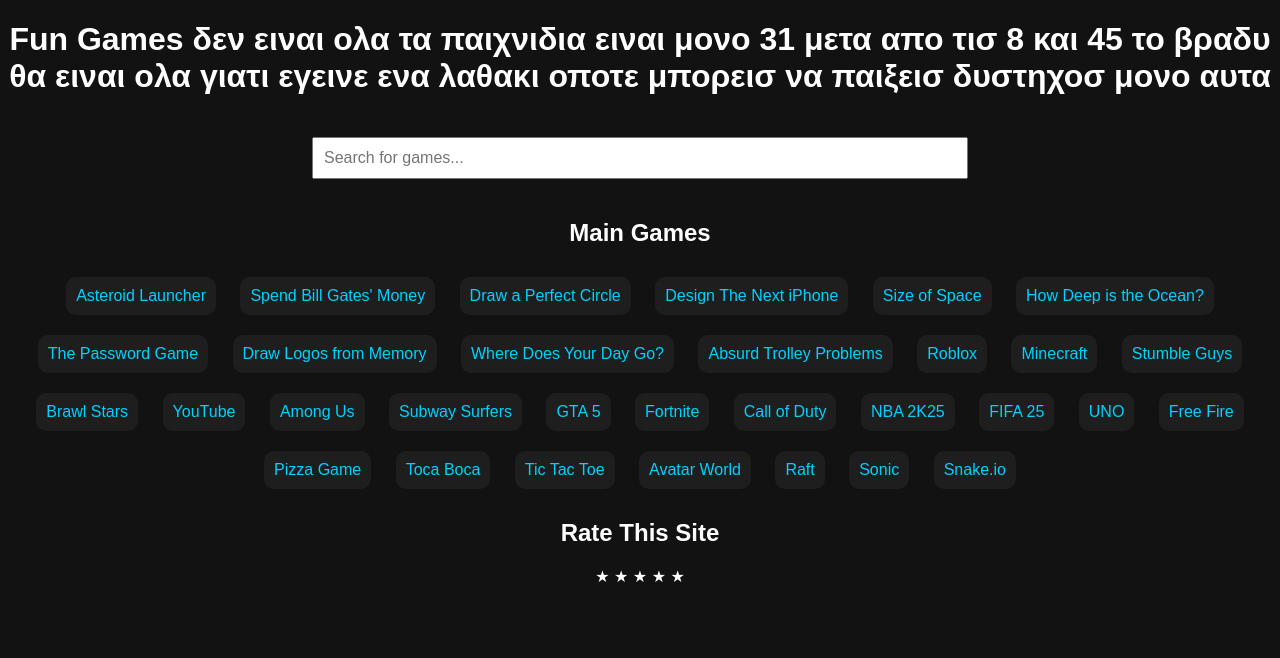
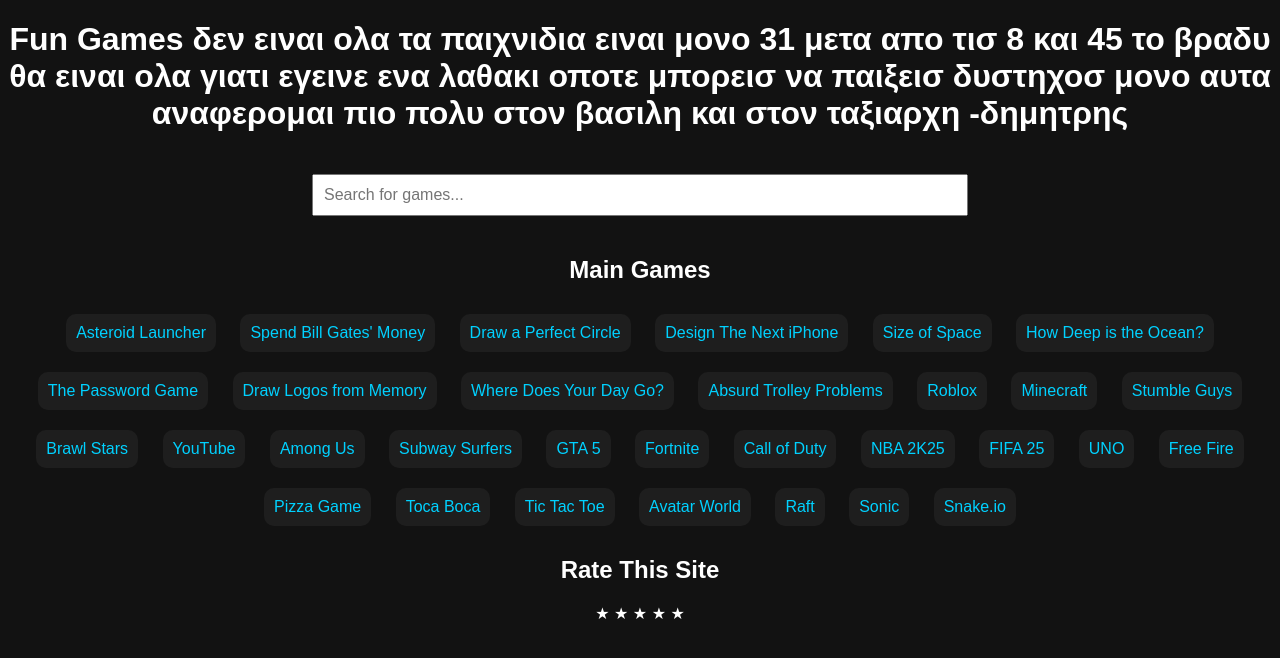
Before and after one commit to dimitris-banagis/gameverse, a plain HTML site: page index.html in a window 1280 px wide. Drawn offline with Linux system fonts and the light colour scheme.

Commit message:
index.html

```diff
--- a/index.html
+++ b/index.html
@@ -34,7 +34,7 @@
     </style>
 </head>
 <body>
-    <h1>Fun Games δεν ειναι ολα τα παιχνιδια ειναι μονο 31 μετα απο τισ 8 και 45 το βραδυ θα ειναι ολα γιατι εγεινε ενα λαθακι οποτε μπορεισ να παιξεισ δυστηχοσ μονο αυτα</h1>
+    <h1>Fun Games δεν ειναι ολα τα παιχνιδια ειναι μονο 31 μετα απο τισ 8 και 45 το βραδυ θα ειναι ολα γιατι εγεινε ενα λαθακι οποτε μπορεισ να παιξεισ δυστηχοσ μονο αυτα αναφερομαι πιο πολυ στον βασιλη και στον ταξιαρχη     -δημητρης</h1>
     <input type="text" class="search-bar" id="searchInput" onkeyup="searchGames()" placeholder="Search for games...">
 
     <h2>Main Games</h2>
```
